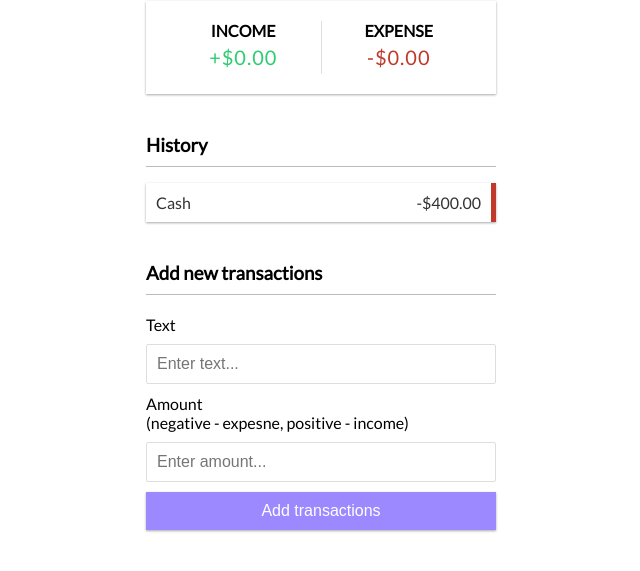
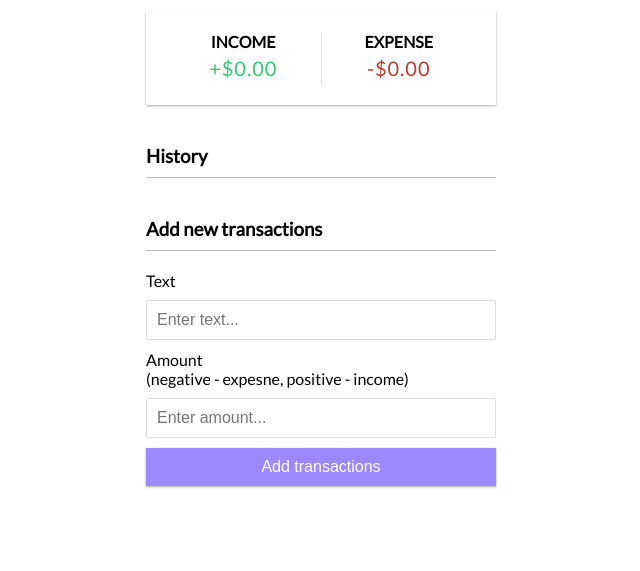
Before and after one commit to CamilingJS/BudgetBuddy, a plain HTML site: page index.html in a window 1280 px wide. Shown: the part 243-814 px from the top of the page, without its empty margins (319-959 px from the left). Drawn offline with Linux system fonts and the light colour scheme.

Commit message:
placeholder data commented out

```diff
--- a/index.html
+++ b/index.html
@@ -26,7 +26,7 @@
 
         <h3>History</h3>
         <ul id="list" class="list">
-            <li class="minus">Cash <span>-$400.00</span> <button class="delete-btn">x</button></li>
+            <!-- <li class="minus">Cash <span>-$400.00</span> <button class="delete-btn">x</button></li> -->
         </ul>
 
         <h3>Add new transactions</h3>
```
